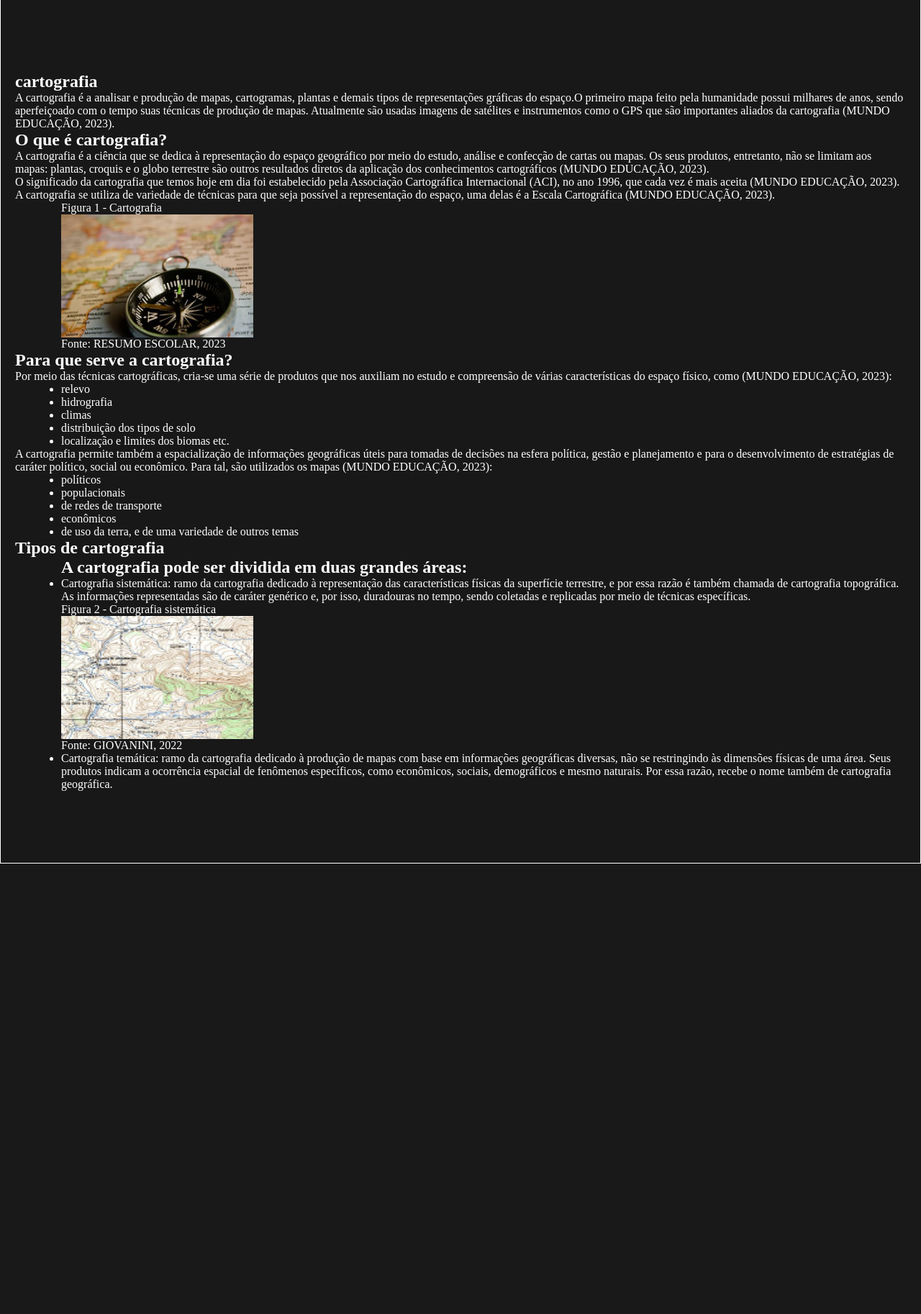
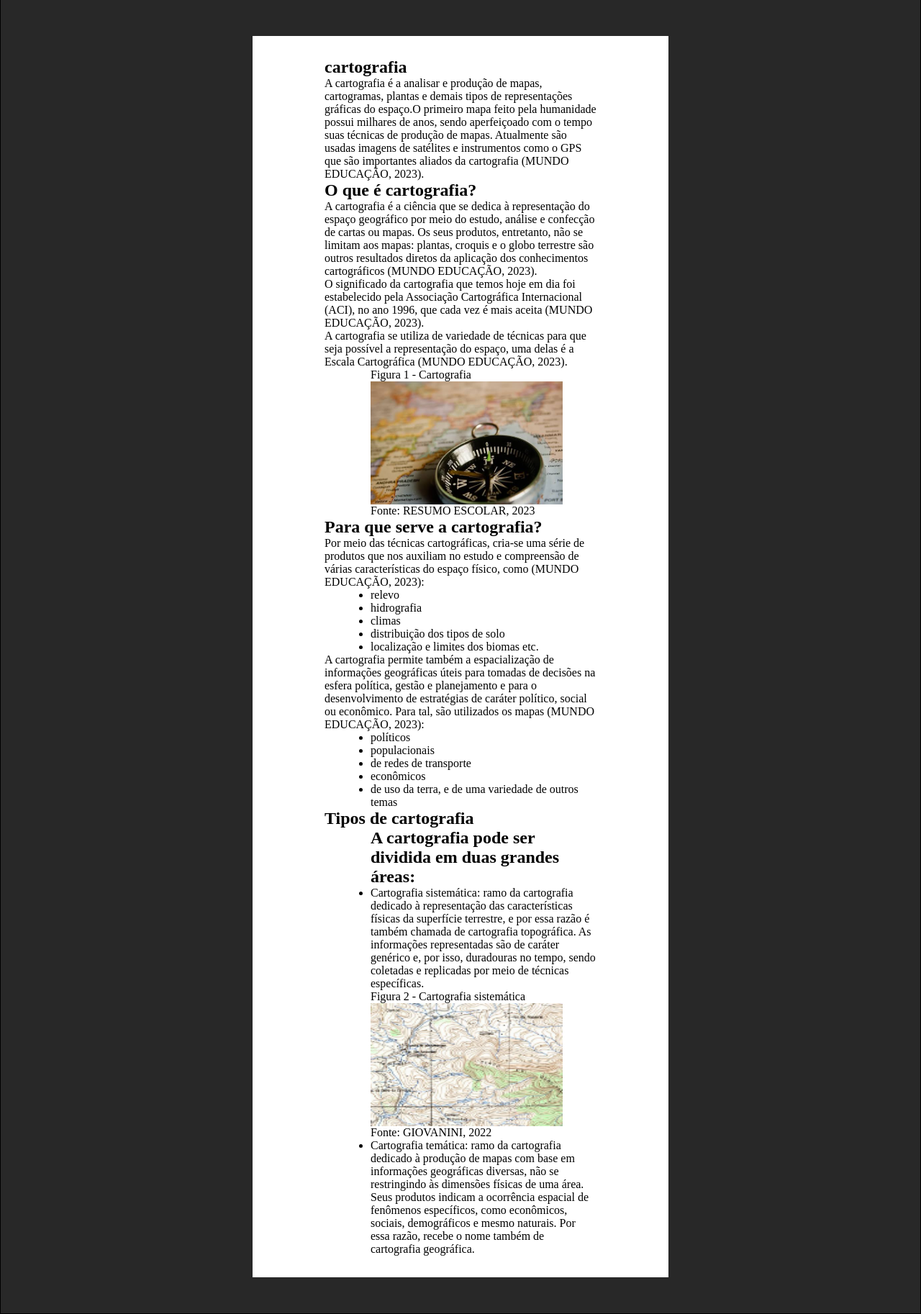
Before and after one commit to kayquelopes/Trabalho_da_SEPE, a PHP site: page /cartografia.html in a window 1280 px wide; the page is wider, and only the part inside the window is pictured. Shown: the part 1001-2827 px from the top of that part at 72% size. Before the commit the page ends 2201 px from the top of that part, so only its background shows below. Run offline with PHP 8.4, Linux system fonts and the light colour scheme.

Commit message:
GAEOGRAFIA

```diff
--- a/cartografia.html
+++ b/cartografia.html
@@ -21,7 +21,9 @@
                 <li><a class="linkconteudo" href="informaçoesdosite.html">informaçoes do site</a></li>
             </ul>
         </nav>
-        <h1 id="h1index">Cartografia</h1>
+        <div>
+            <img src="pastaimg/img_cartografia/Captura de tela 2023-10-13 171501.png" alt="" id="bg-img">
+
     </header>
     <main>
         <section>
@@ -111,7 +113,7 @@
                 </div>
 
 
-            </div>
+            </div></div>
 
 
     </main>
--- a/css/cartografia.css
+++ b/css/cartografia.css
@@ -1,4 +1,7 @@
 /*------------------------------header-------------------------------------*/
+::-webkit-scrollbar {
+    width: 0px;
+}
 * {
     margin: 0;
     padding: 0;
@@ -38,9 +41,12 @@
 #menu li a:hover {
     color: #1c8e92;
 }
-
+#bg-img{
+    min-height: 105vh;
+    max-width: 192.36vh;
+    max-height: 100000px;
+}
 header {
-    background-image: url("https://www.unisuam.edu.br/wp-content/uploads/2021/08/historia_e_geografia.png");
     height: 1000px;
     background-size: cover;
     background-repeat: no-repeat;
@@ -58,19 +64,22 @@ header {
 }
 
 /*---------------------------------body------------------------------------*/
-body{
-    background-color: #181818;
-}
+
 main{
-    background-color: #181818;
+    background-color: #282828;
 }
 section{
-    border: 1px solid white;
-    color: white;
+    border: 1px solid;
+    color: rgb(0, 0, 0);
     min-height: 1000px;
+
 }
 #section1{
-    padding:100px 20px;
+    background-color: #ffffff;
+
+    padding:30px 100px;
+
+    margin: 50px 350px;
 }
 .container{
     padding-left: 8vh;
```
Also changed, not shown: pastaimg/img_cartografia/Captura de tela 2023-10-13 171501.png (added).
